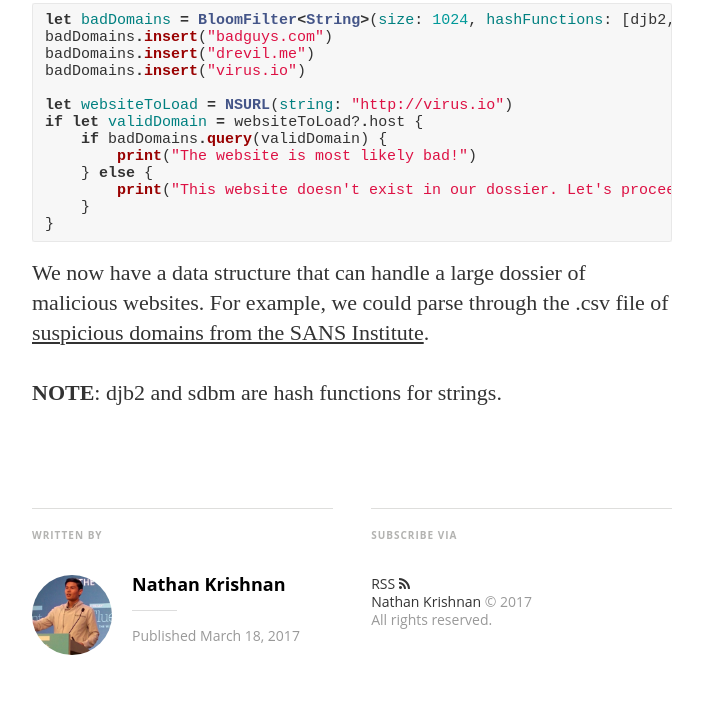
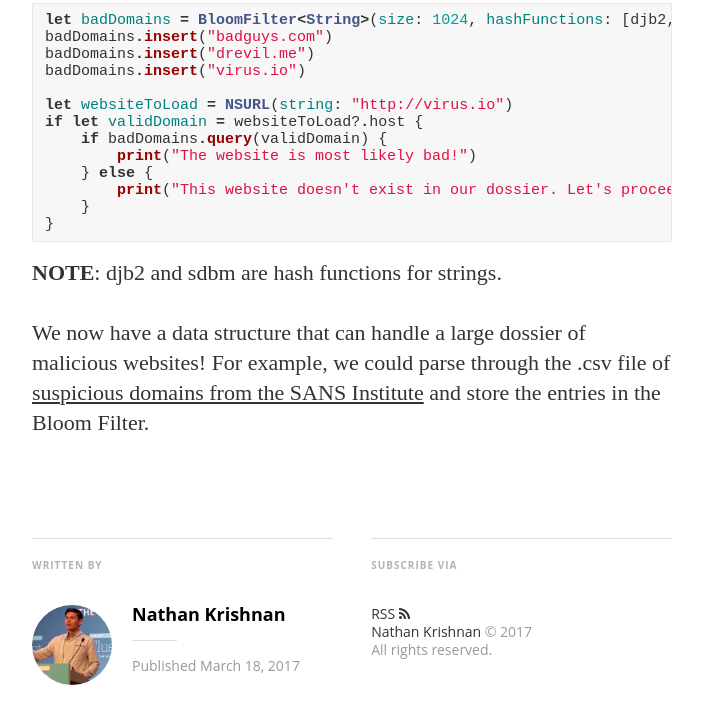
Before and after one commit to nathankrishnan/nathankrishnan.github.io, a Jekyll site: the page built from _posts/2017-03-18-bloomfilter.md, in a window 1280 px wide and 900 px high, scrolled down 8429 px. Shown: the top 724 px of the window, without its empty margins (288-991 px from the left). Built offline with Jekyll 4.4.1, drawn with Linux system fonts in a browser that asks for light colours; nearby versions of some CDN libraries; some web fonts are replaced; comment, search, counter and statistics services are not loaded.

Commit message:
Update 2017-03-18-bloomfilter.md

````diff
--- a/_posts/2017-03-18-bloomfilter.md
+++ b/_posts/2017-03-18-bloomfilter.md
@@ -185,7 +185,6 @@
     }
 }
 ```
+**NOTE**: djb2 and sdbm are hash functions for strings.
 
-We now have a data structure that can handle a large dossier of malicious websites.  For example, we could parse through the .csv file of [suspicious domains from the SANS Institute](https://isc.sans.edu/suspicious_domains.html).
-
-**NOTE**: djb2 and sdbm are hash functions for strings.
+We now have a data structure that can handle a large dossier of malicious websites!  For example, we could parse through the .csv file of [suspicious domains from the SANS Institute](https://isc.sans.edu/suspicious_domains.html) and store the entries in the Bloom Filter.
````
